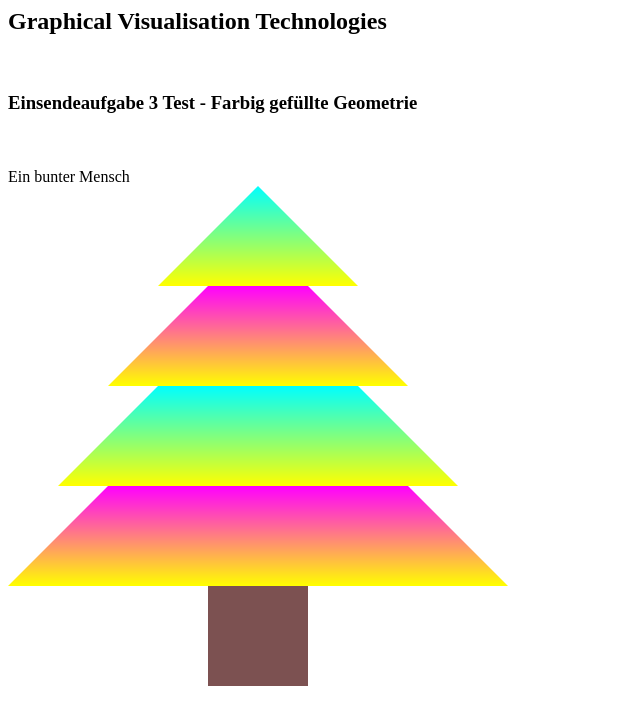
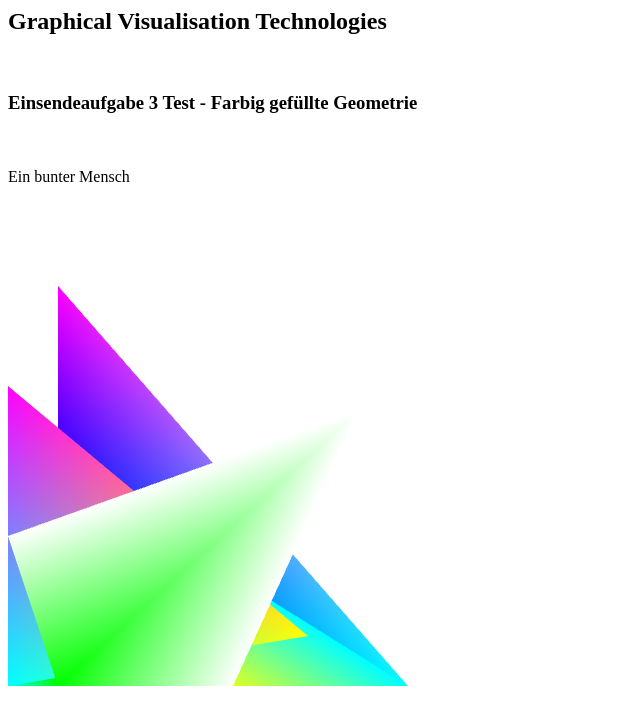
Before and after one commit to Gelphi/Gelphi.github.io, a plain HTML site: page EA3TEST/index.html in a window 1280 px wide. Shown: the whole page, without its empty margins (0-640 px from the left). Drawn offline with Linux system fonts and the light colour scheme.

Commit message:
Update index.html

```diff
--- a/EA3TEST/index.html
+++ b/EA3TEST/index.html
@@ -53,11 +53,13 @@
 
              // Vertex data.
             // Positions to create a christmas tree
-            var vertices = new Float32Array([ 4,0, 4,2, 0,2, 2,4, 1,4, 3,6, 2,6, 4,8, 3,8, 5,10, 7,8, 6,8, 8,6, 7,6, 9,4, 8,4, 10,2, 6,2, 6,0 ]);
-            // Colors as rgba for christmas tree decorations.
-            var colors = new Float32Array([ 0.488,0.316,0.316,1, 0.488,0.316,0.316,1, 1,1,0,1, 1,0,1,1, 1,1,0,1, 0,1,1,1, 1,1,0,1, 1,0,1,1, 1,1,0,1, 0,1,1,1, 1,1,0,1, 1,0,1,1, 1,1,0,1, 0,1,1,1, 1,1,0,1, 1,0,1,1, 1,1,0,1, 0.488,0.316,0.316,1, 0.488,0.316,0.316,1]);
+            var vertices = new Float32Array([ 0,0,0, 2,0,0, 2,1,0, 0,1,0, 2,4,0, 1,1,0, 1,4,0, 5,8,0, 1,8,0, 5,4,0, 4,4,0, 4,1,0, 5,1,0, 4,0,0, 6,1,0, 6,0,0, 5,7,0, 7,4.5,0, 7,5.5,0, 3,8,0, 3,9,0, 5,9,0, 5,11,0, 1,11,0, 1,9,0, 3,11,0, -1,5.5,0, -1,4.5,0, 1,7,0]);
+            // Colors as rgba.
+            var colors = new Float32Array([ 1,0,0,1, 0,1,0,1, 0,0,1,1, 1,0,1,1, 0,1,1,1, 1,1,0,1, 1,0,1,1, 1,0,0,1, 0,1,0,1, 0,0,1,1, 1,0,1,1, 0,1,1,1, 1,0,1,1, 0,1,1,1, 1,1,0,1, 1,0,1,1, 1,0,0,1, 0,1,0,1, 0,0,1,1, 1,0,1,1, 0,1,1,1, 1,1,0,1, 1,0,1,1  ]);
             // Index data.
-            var indices = new Uint16Array([ 18,1,0, 18,17,1, 16,3,2, 15,3,16, 14,5,4, 13,5,14, 12,7,6, 11,7,12, 9,8,10 ]);
+            var indices = new Uint16Array([ 0,1,2, 0,2,3, 2,4,5, 5,4,6, 6,7,8, 6,9,7, 10,11,9, 11,12,9, 11,13,14, 13,15,14, 7,16,17, 17,18,7, 7,20,19, 8,19,20, 20,21,22, 20,22,23, 20,23,24, 8,26,27, 8,27,28]);
+
+
 
             // Setup vertex buffer object.
             var vbo = gl.createBuffer();
```
